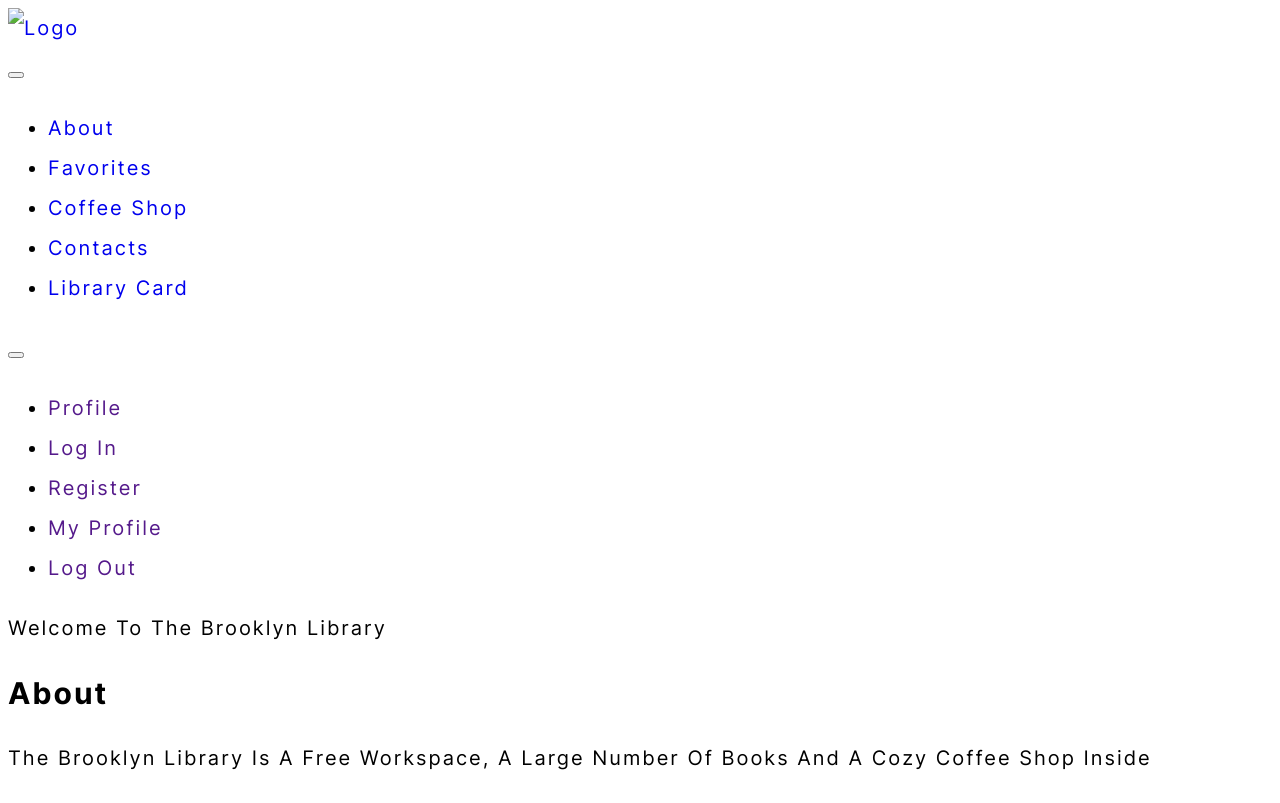
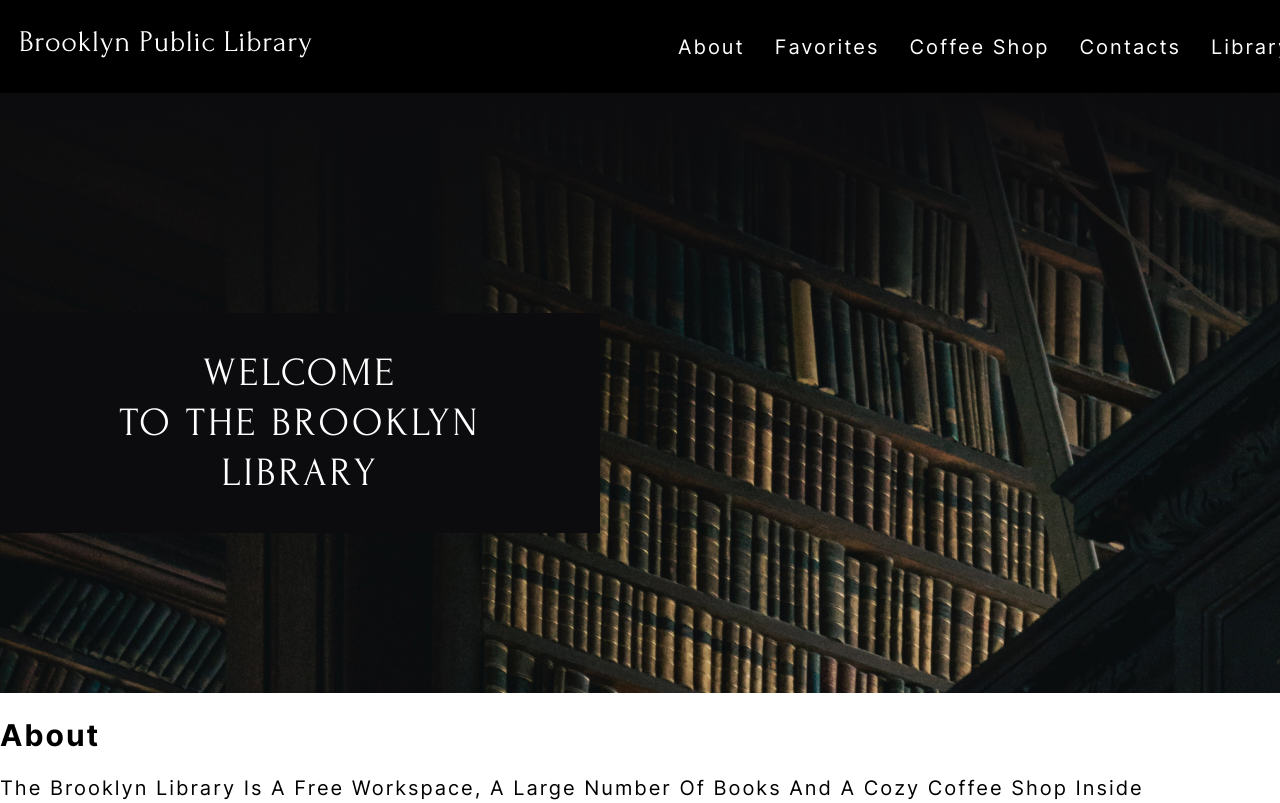
Before and after one commit to au-rinko/library, a website: page source/index.html in a window 1280 px wide. Shown: the top 803 px of the page. Drawn offline with nearby package versions, Linux system fonts and the light colour scheme; files that its build step writes are made by us from their sources.

Commit message:
desktop css header and promo

```diff
--- a/source/index.html
+++ b/source/index.html
@@ -5,6 +5,7 @@
     <meta name="viewport" content="width=device-width, initial-scale=1.0">
     <title>Brooklyn Public Library</title>
 
+    <link rel="stylesheet" href="css/normalize.css">
     <link rel="stylesheet" href="css/style.min.css">
 
 </head>
@@ -12,10 +13,10 @@
     <div class="page-body__wrapper">
         <header class="header">
             <a href="#" class="header__logo">
-                <img src="#" alt="Logo" class="header__logo-img">
+                <img src="img/BrooklynPublicLibrary.svg" width="292" height="27" alt="Logo" class="header__logo-img">
             </a>
 
-            <nav class="nav">
+            <nav class="header__nav">
                 <button type="button" class="button nav-toggle">
                     <span class="visually-hidden">Open menu</span>
                 </button>
@@ -39,25 +40,28 @@
                 </ul>
             </nav>
 
-            <div class="profile">
-                <button type="button" class="button profile-toggle">
+            <div class="header__profile">
+                <a href class="header__profile-toggle">
+                    <svg width="28" height="28" role="img" aria-hidden="true" aria-label="Profile icon" >
+                        <use xlink:href="img/sprite.svg#profile-icon"></use>
+                    </svg>
                     <span class="visually-hidden">Open profile menu</span>
-                </button>
-                <ul class="profile__list">
+                </a>
+                <ul class="profile__list profile__list--closed">
                     <li class="profile__items">
-                        <a href="" class="profile__link profile__link--main">Profile</a>
+                        <a class="profile__link profile__link--main">Profile</a>
                     </li>
                     <li class="profile__items">
-                        <a href="" class="profile__link profile__link--active">Log In</a>
+                        <a href="#" class="profile__link profile__link--active">Log In</a>
                     </li>
                     <li class="profile__items">
-                        <a href="" class="profile__link profile__link--active">Register</a>
+                        <a href="#" class="profile__link profile__link--active">Register</a>
                     </li>
                     <li class="profile__items">
-                        <a href="" class="profile__link">My profile</a>
+                        <a href="#" class="profile__link profile__link--inactive">My profile</a>
                     </li>
                     <li class="profile__items">
-                        <a href="" class="profile__link">Log Out</a>
+                        <a href="#" class="profile__link profile__link--inactive">Log Out</a>
                     </li>
                 </ul>
             </div>
@@ -68,7 +72,7 @@
             <section class="promo">
                 <h1 class="visually-hidden">Brooklyn Public Library</h1>
                 <p class="promo__text">
-                    Welcome to the Brooklyn Library
+                    Welcome <br>to the Brooklyn <br>Library
                 </p>
             </section>
 
@@ -385,4 +389,6 @@
         <button type="button" class="close"></button>
     </section>
 
+    <script src="js/script.js"></script>
+
 </body>
--- /dev/null
+++ b/source/js/script.js
@@ -0,0 +1,7 @@
+const profileToggle = document.querySelector(".header__profile-toggle"),
+      profileList = document.querySelector(".profile__list");
+
+profileToggle.addEventListener("hover", function(evt){
+    evt.preventDefault();
+    profileList.classList.remove("profile__list--closed");
+})
--- /dev/null
+++ b/source/sass/blocks/header-menu.scss
@@ -0,0 +1,16 @@
+.header-menu{
+    @include no-list;
+    display: flex;
+    justify-content: flex-end;
+    flex-wrap: wrap;
+    gap: 30px;
+}
+
+.header-menu__link{
+    color: $basic_white;
+    transition: all 0.5s ease-out;
+
+    &:hover{
+        color: $basic_brown;
+    }
+}
--- /dev/null
+++ b/source/sass/blocks/header.scss
@@ -0,0 +1,48 @@
+.header{
+    width: 100%;
+    min-height: 90px;
+    padding: 30px 20px;
+    display: flex;
+    align-items: center;
+    background: $basic_black;
+}
+
+.header__logo{
+    // width: 20%;
+    margin-right: auto;
+    align-self: flex-end;
+    transition: all 0.5s ease-out;
+
+    &:hover,
+    &:focus{
+        transform: scale(1.03);
+    }
+}
+
+.header__nav{
+    position: relative;
+    line-height: 30px;
+
+    .button{
+        display: none;
+    }
+}
+
+.header__profile{
+    position: relative;
+    margin-left: 40px;
+}
+
+.header__profile-toggle{
+    padding: 0;
+
+    & svg{
+        fill: $basic_white;
+        transition: all 0.5s ease-out;
+    }
+
+    &:focus svg,
+    &:hover svg{
+        fill: $basic_brown;
+    }
+}
--- a/source/sass/blocks/page-body.scss
+++ b/source/sass/blocks/page-body.scss
@@ -1,13 +1,16 @@
 .page-body{
+    margin: 0;
     font-family: "Inter", "Arial", sans-serif;
     font-size: 20px;
     font-style: normal;
     font-weight: 400;
-    line-height: 40px;
     letter-spacing: 2px;
     text-transform: capitalize;
     color: $basic_black;
+}
 
+.page-body__wrapper{
+    margin: 0 auto;
+    width: 1440px;
     position: relative;
-
 }
--- a/source/sass/blocks/page.scss
+++ b/source/sass/blocks/page.scss
@@ -1,5 +1,5 @@
 .page{
     margin: 0 auto;
-    width: 1440px;
+    min-width: 1440px;
     background-color: $basic_white;
 }
--- /dev/null
+++ b/source/sass/blocks/profile__list.scss
@@ -0,0 +1,53 @@
+.profile__list{
+    @include no-list;
+    padding: 5px 4px 20px;
+    width: 100px;
+    position: absolute;
+    right: 0;
+    text-align: center;
+    background: $basic_white;
+    transition: all 0.5s ease-out;
+}
+
+.profile__items{
+    margin-bottom: 10px;
+}
+
+.profile__link{
+    position: relative;
+    font-size: 15px;
+    line-height: 20px;
+    color: $basic_black;
+    transition: all 0.5s ease-out;
+
+    &:hover,
+    &:focus{
+        color: $basic_grey;
+    }
+}
+
+.profile__link--main{
+    font-weight: 700;
+
+    &::before{
+        content: ' ';
+        position: absolute;
+        bottom: -7px;
+        left: 10%;
+        right: 10%;
+        width: 80%;
+        height: 1px;
+        background: $basic_brown;
+    }
+}
+
+.profile__link--inactive,
+.profile__list--closed{
+    display: none;
+
+}
+
+.header__profile:hover .profile__list,
+.header__profile:focus .profile__list{
+    display: block;
+}
--- /dev/null
+++ b/source/sass/blocks/promo.scss
@@ -0,0 +1,24 @@
+.promo{
+    width: 100%;
+    height: 600px;
+    padding-top: 220px;
+    background: linear-gradient(180deg, $basic_black1 0%, $basic_black1 0.01%, rgba(18, 18, 21, 0.10) 50%), url("../../img/Welcome.jpg") top left/cover no-repeat;
+
+    @media (min-resolution: 2dppx){
+        background: linear-gradient(180deg, $basic_black1 0%, $basic_black1 0.01%, rgba(18, 18, 21, 0.10) 50%), url("../../img/Welcome@2x.jpg") top left/cover no-repeat;
+    }
+}
+
+.promo__text{
+    margin: 0;
+    padding: 35px 40px;
+    width: 600px;
+    text-align: center;
+    background: $basic_black1;
+    font-family: "Forum", "Times New Roman", serif;
+    font-size: 40px;
+    line-height: 50px;
+    letter-spacing: 3px;
+    text-transform: uppercase;
+    color: $basic_white;
+}
--- a/source/sass/global/global.scss
+++ b/source/sass/global/global.scss
@@ -23,3 +23,7 @@
   a{
     text-decoration: none;
   }
+
+  .invisible{
+    display: none;
+  }
--- a/source/sass/global/mixin.scss
+++ b/source/sass/global/mixin.scss
@@ -0,0 +1,5 @@
+@mixin no-list{
+    margin: 0;
+    padding: 0;
+    list-style: none;
+}
--- a/source/sass/style.scss
+++ b/source/sass/style.scss
@@ -8,3 +8,7 @@
 
 @import "blocks/page.scss";
 @import "blocks/page-body.scss";
+@import "blocks/header.scss";
+@import "blocks/header-menu.scss";
+@import "blocks/profile__list.scss";
+@import "blocks/promo.scss";
```
Also changed, not shown: source/css/normalize.css (added), source/css/style.css, source/img/BrooklynPublicLibrary.svg (added), source/img/Welcome.jpg (added), source/img/sprite.svg (added), 1 other file.
